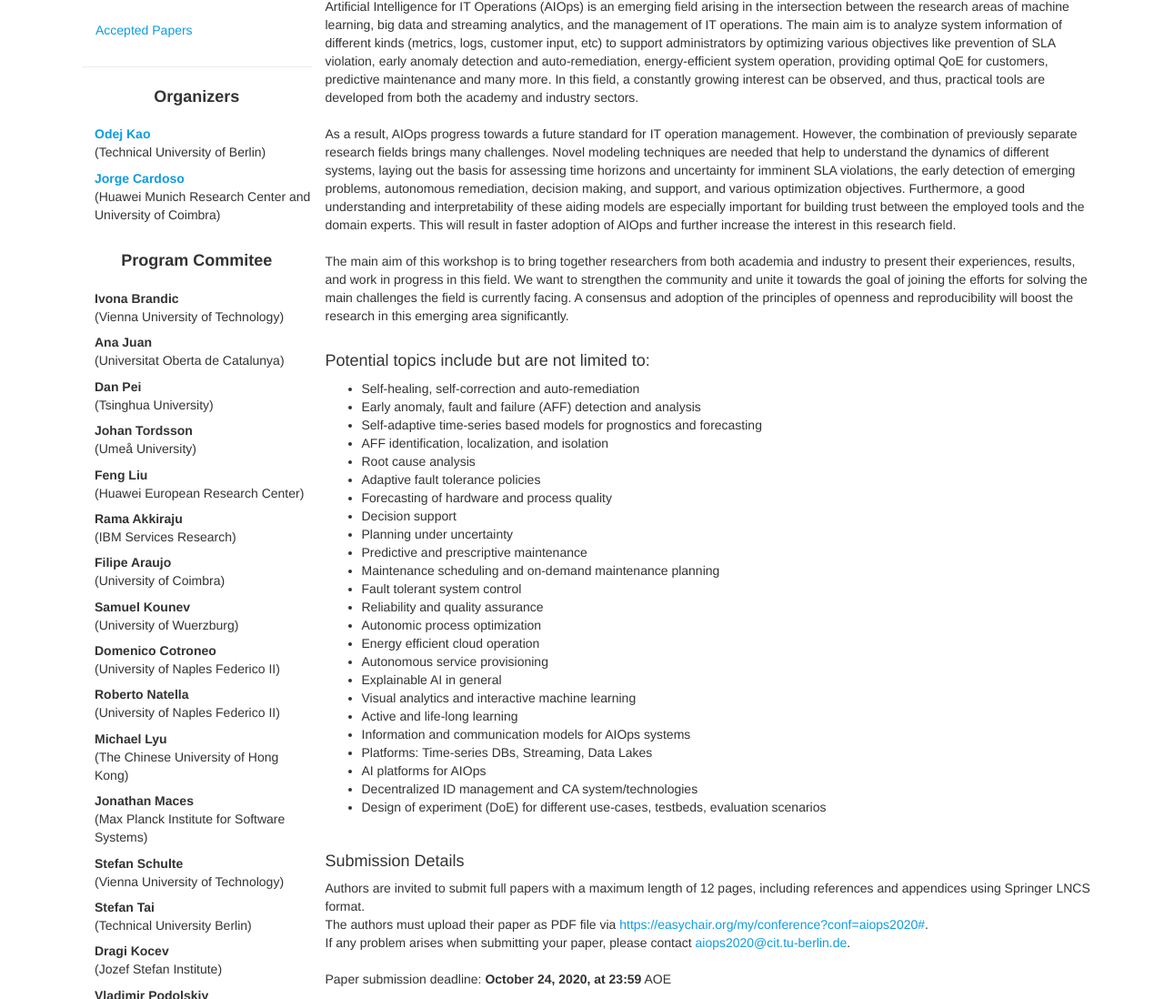
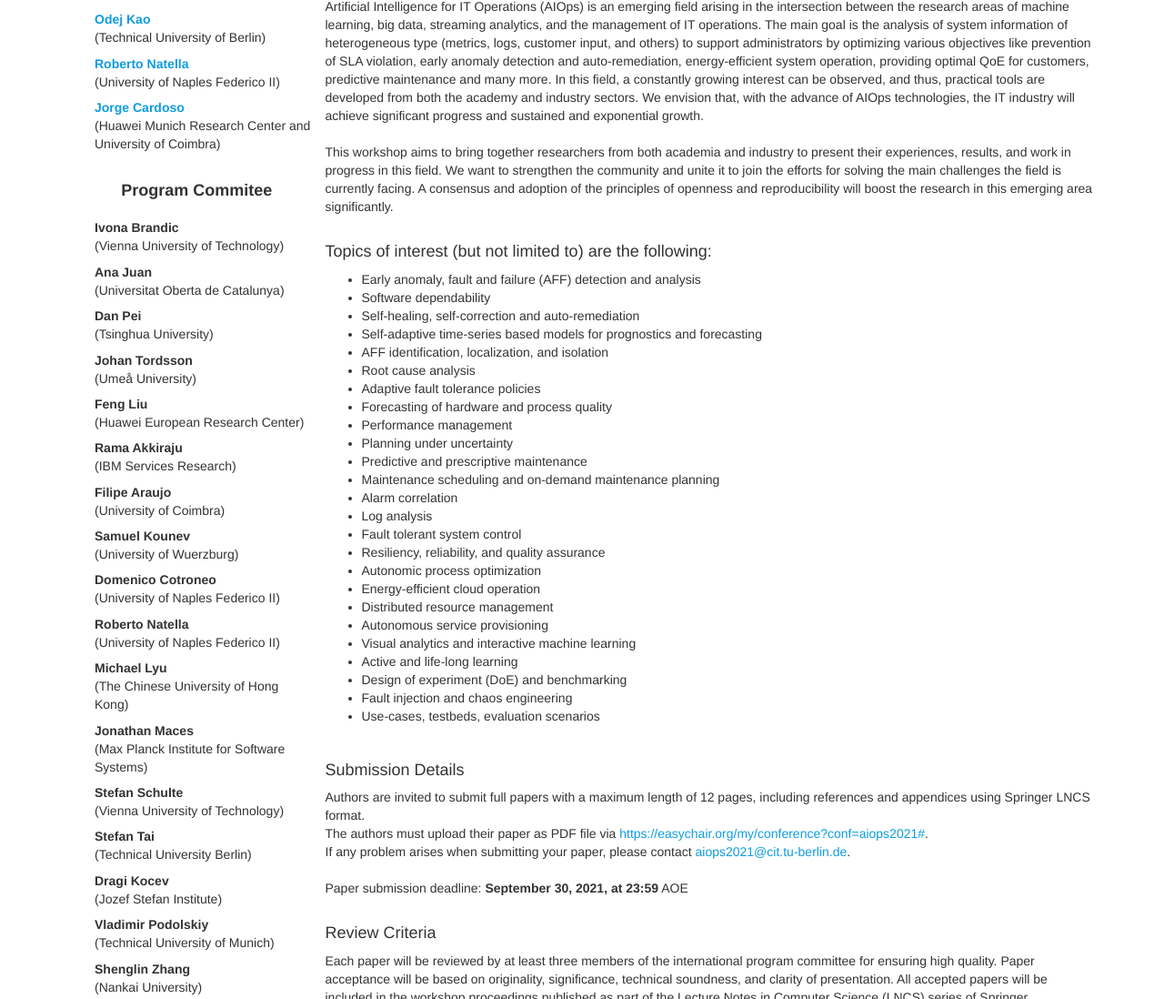
Before and after one commit to AIOps2021/AIOps2021.github.io, a plain HTML site: page call/index.html in a window 1280 px wide. Shown: the part 396-1494 px from the top of the page at 91% size. Drawn offline with nearby package versions, Linux system fonts and the light colour scheme; some packages are replaced by stand-ins of ours.

Commit message:
add call

```diff
--- a/call/index.html
+++ b/call/index.html
@@ -5,7 +5,7 @@
   <meta charset="utf-8">
   <meta http-equiv="X-UA-Compatible" content="IE=edge">
   <meta name="viewport" content="width=device-width, initial-scale=1">
-  <title>AIOPS 2020 - Call for Papers</title>
+  <title>AIOPS 2021 - Call for Papers</title>
 
   <!-- CSS -->
   <link rel="stylesheet" href="https://maxcdn.bootstrapcdn.com/bootstrap/3.3.1/css/bootstrap.min.css">
@@ -30,9 +30,9 @@
       </div>
       <div class="col-xs-12 col-sm-12 col-md-9">
         <div class="row" style="margin-bottom:-10px;">
-          <h1 align="center"> AIOPS 2020 </h1>
+          <h1 align="center"> AIOPS 2021 </h1>
           <h3 align="center"> International Workshop on <br> Artificial Intelligence for IT Operations</h3>
-          <h3 align="center"> <del>Dubai</del> Virtual, 14 December 2020</h3>
+          <h3 align="center"> Dubai, November 22, 2021</h3>
           <hr>
         </div>
       </div>
@@ -42,12 +42,14 @@
         <ul class="nav nav-pills nav-stacked">
           <li><a href="../index.html">Home</a></li>
           <li><a href="./index.html">Call for Papers</a></li>
+
+          <!--
           <li><a href="../schedule/index.html">Program</a></li>
           <li><a href="../author_instructions/index.html">Author Instructions</a></li>
-          <!--
+
           <li><a href="../reviewer_instructions/index.html">Reviewer Instructions</a></li>
-          <li><a href="../author_instructions/index.html">Author Instructions</a></li> -->
-          <li><a href="../accepted_papers/index.html">Accepted Papers</a></li>
+          <li><a href="../author_instructions/index.html">Author Instructions</a></li>
+          <li><a href="../accepted_papers/index.html">Accepted Papers</a></li> -->
           <!-- <li><a href="../invited_speakers/index.html">Invited Speakers</a></li> -->
         </ul>
         <hr>
@@ -58,6 +60,12 @@
           <ul class="nav temp" style="padding-bottom: 0;">
             <li class="affiliation">(Technical University of Berlin)</li>
           </ul>
+
+          <li class="name"><a href="http://wpage.unina.it/roberto.natella/">Roberto Natella</a></li>
+          <ul class="nav temp" style="padding-bottom: 0;">
+            <li class="affiliation">(University of Naples Federico II)</li>
+          </ul>
+
 
           <li class="name"><a href="http://jorge-cardoso.github.io">Jorge Cardoso</a></li>
           <ul class="nav temp" style="padding-bottom: 0;">
@@ -203,66 +211,59 @@
         <div class="row">
           <h2>Call for Papers</h2>
 
-          Large-scale systems of all types, such as data centers, cloud computing environments,
-          edge clouds, IoT and embedded environments, are becoming more and more complex. Managing
-          such systems only with human resources puts an enormous burden on the operators and scales
-          poorly from an economic perspective. To mitigate this issue IT operators increasingly rely on
-          tools from artificial intelligence for assistance.
+          Large-scale IT systems, such as data centers, cloud computing environments, edge clouds, IoT,
+          and embedded environments, are the key enablers of digital transformation. Managing such systems
+          puts an enormous burden on the operators in dealing with the abundance of data, oftentimes leading to
+          severe economic implications. To mitigate this issue, IT operators increasingly rely on tools from artificial
+          intelligence for assistance in the operation of IT systems.
           <br>
           <br>
           Artificial Intelligence for IT Operations (AIOps) is an emerging field arising in the intersection
-          between the research areas of machine learning, big data and streaming analytics, and the management
-          of IT operations. The main aim is to analyze system information of different kinds (metrics, logs, customer
-          input, etc) to support administrators by optimizing various objectives like prevention of SLA violation,
-          early anomaly detection and auto-remediation, energy-efficient system operation, providing optimal QoE for
-          customers, predictive maintenance and many more. In this field, a constantly growing interest can be observed,
-          and thus, practical tools are developed from both the academy and industry sectors.
+          between the research areas of machine learning, big data, streaming analytics, and the management of
+          IT operations. The main goal is the analysis of system information of heterogeneous type
+          (metrics, logs, customer input, and others) to support administrators by optimizing various objectives
+          like prevention of SLA violation, early anomaly detection and auto-remediation, energy-efficient system operation,
+          providing optimal QoE for customers, predictive maintenance and many more. In this field, a constantly growing interest
+          can be observed, and thus, practical tools are developed from both the academy and industry sectors.
+          We envision that, with the advance of AIOps technologies, the IT industry will achieve significant progress and
+          sustained and exponential growth.
           <br>
           <br>
-          As a result, AIOps progress towards a future standard for IT operation management. However, the
-          combination of previously separate research fields brings many challenges. Novel modeling techniques
-          are needed that help to understand the dynamics of different systems, laying out the basis for assessing
-          time horizons and uncertainty for imminent SLA violations, the early detection of emerging problems, autonomous
-          remediation, decision making, and support, and various optimization objectives. Furthermore, a good understanding
-          and interpretability of these aiding models are especially important for building trust between the employed tools
-          and the domain experts. This will result in faster adoption of AIOps and further increase the interest in this research field.
-          <br>
-          <br>
-          The main aim of this workshop is to bring together researchers from both academia and industry to present their
-          experiences, results, and work in progress in this field. We want to strengthen the community and unite it towards
-          the goal of joining the efforts for solving the main challenges the field is currently facing. A consensus and
-          adoption of the principles of openness and reproducibility will boost the research in this emerging area significantly.
-
+          This workshop aims to bring together researchers from both academia and industry to present their experiences,
+          results, and work in progress in this field. We want to strengthen the community and unite it to join the efforts
+          for solving the main challenges the field is currently facing. A consensus and adoption of the principles of openness
+          and reproducibility will boost the research in this emerging area significantly.
           <br>
           <br>
 
-          <h4>Potential topics include but are not limited to:</h4>
+          <h4>Topics of interest (but not limited to) are the following:</h4>
           <p>
           <ul>
+            <li>Early anomaly, fault and failure (AFF) detection and analysis</li>
+            <li>Software dependability</li>
             <li>Self-healing, self-correction and auto-remediation</li>
-            <li>Early anomaly, fault and failure (AFF) detection and analysis</li>
             <li>Self-adaptive time-series based models for prognostics and forecasting</li>
             <li>AFF identification, localization, and isolation</li>
             <li>Root cause analysis</li>
             <li>Adaptive fault tolerance policies</li>
             <li>Forecasting of hardware and process quality</li>
-            <li>Decision support</li>
+            <li>Performance management</li>
             <li>Planning under uncertainty</li>
             <li>Predictive and prescriptive maintenance</li>
             <li>Maintenance scheduling and on-demand maintenance planning</li>
+            <li>Alarm correlation</li>
+            <li>Log analysis</li>
             <li>Fault tolerant system control</li>
-            <li>Reliability and quality assurance</li>
+            <li>Resiliency, reliability, and quality assurance</li>
             <li>Autonomic process optimization</li>
-            <li>Energy efficient cloud operation</li>
+            <li>Energy-efficient cloud operation</li>
+            <li>Distributed resource management</li>
             <li>Autonomous service provisioning</li>
-            <li>Explainable AI in general</li>
             <li>Visual analytics and interactive machine learning</li>
             <li>Active and life-long learning</li>
-            <li>Information and communication models for AIOps systems </li>
-            <li>Platforms: Time-series DBs, Streaming, Data Lakes</li>
-            <li>AI platforms for AIOps</li>
-            <li>Decentralized ID management and CA system/technologies</li>
-            <li>Design of experiment (DoE) for different use-cases, testbeds, evaluation scenarios</li>
+            <li>Design of experiment (DoE) and benchmarking </li>
+            <li>Fault injection and chaos engineering</li>
+            <li>Use-cases, testbeds, evaluation scenarios</li>
           </ul>
           </p>
           <br>
@@ -273,13 +274,13 @@
         using Springer LNCS format.
         <br>
         The authors must upload their paper as PDF file
-        via <a href="https://easychair.org/my/conference?conf=aiops2020#">https://easychair.org/my/conference?conf=aiops2020#</a>.
+        via <a href="https://easychair.org/my/conference?conf=aiops2021#">https://easychair.org/my/conference?conf=aiops2021#</a>.
         <br>
         If any problem arises when submitting your paper, please contact
-        <a href="mailto:aiops2020@cit.tu-berlin.de">aiops2020@cit.tu-berlin.de</a>.
+        <a href="mailto:aiops2021@cit.tu-berlin.de">aiops2021@cit.tu-berlin.de</a>.
         <br>
         <br>
-        Paper submission deadline: <strong>October 24, 2020, at 23:59</strong> AOE
+        Paper submission deadline: <strong>September 30, 2021, at 23:59</strong> AOE
         <br>
         <br>
 
@@ -291,7 +292,7 @@
         <br>
         At least one author of an accepted paper must register and participate in the workshop. Registration
         is subject to the terms, conditions, and procedures of the main ICSOC conference to be found on the
-        website: <a href="http://www.icsoc.org/">http://www.icsoc.org/</a>.
+        website: <a href="http://www.icsoc.org/">http://www.icsoc.org/</a>.
         <br>
         <br>
       </div>
```
